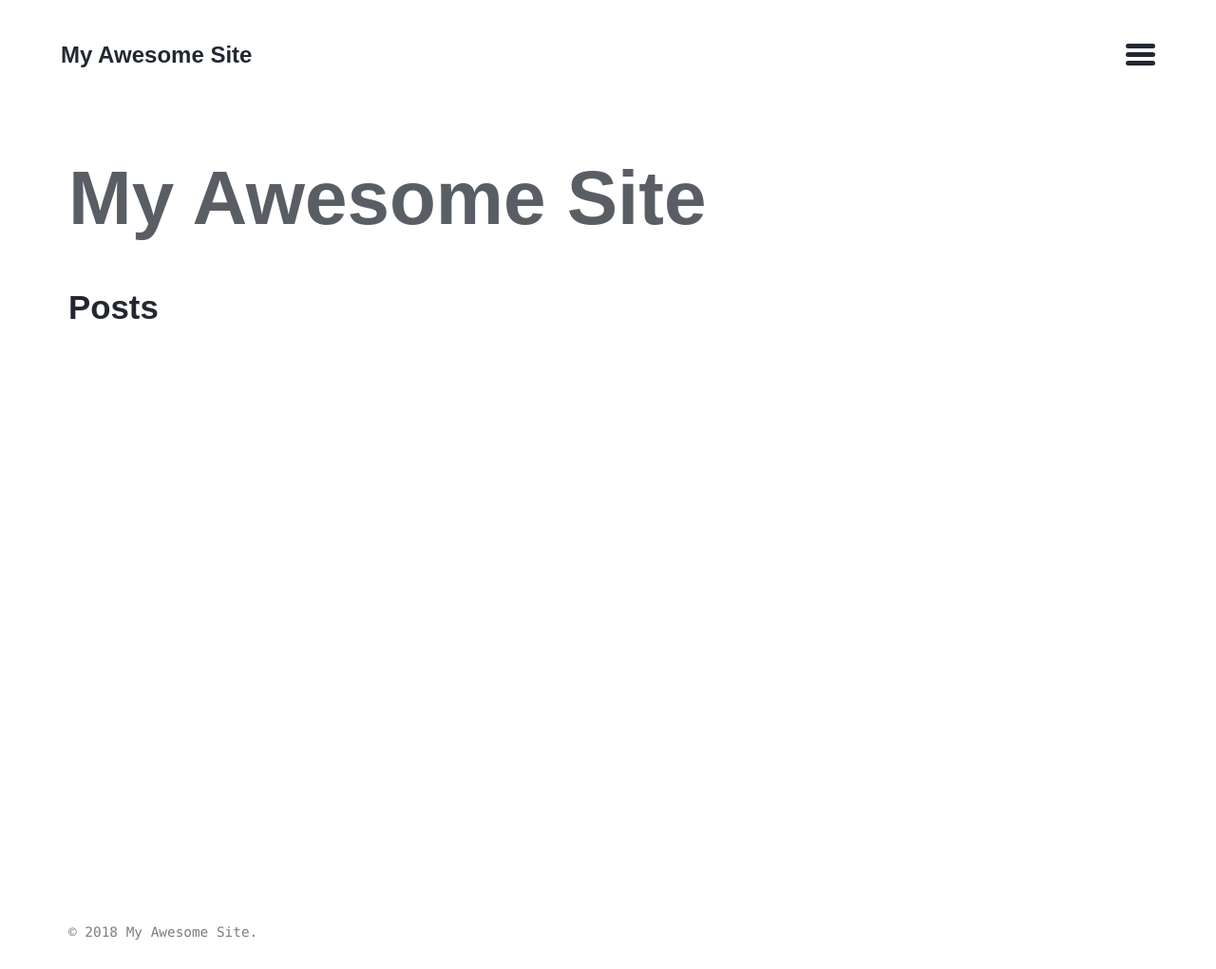
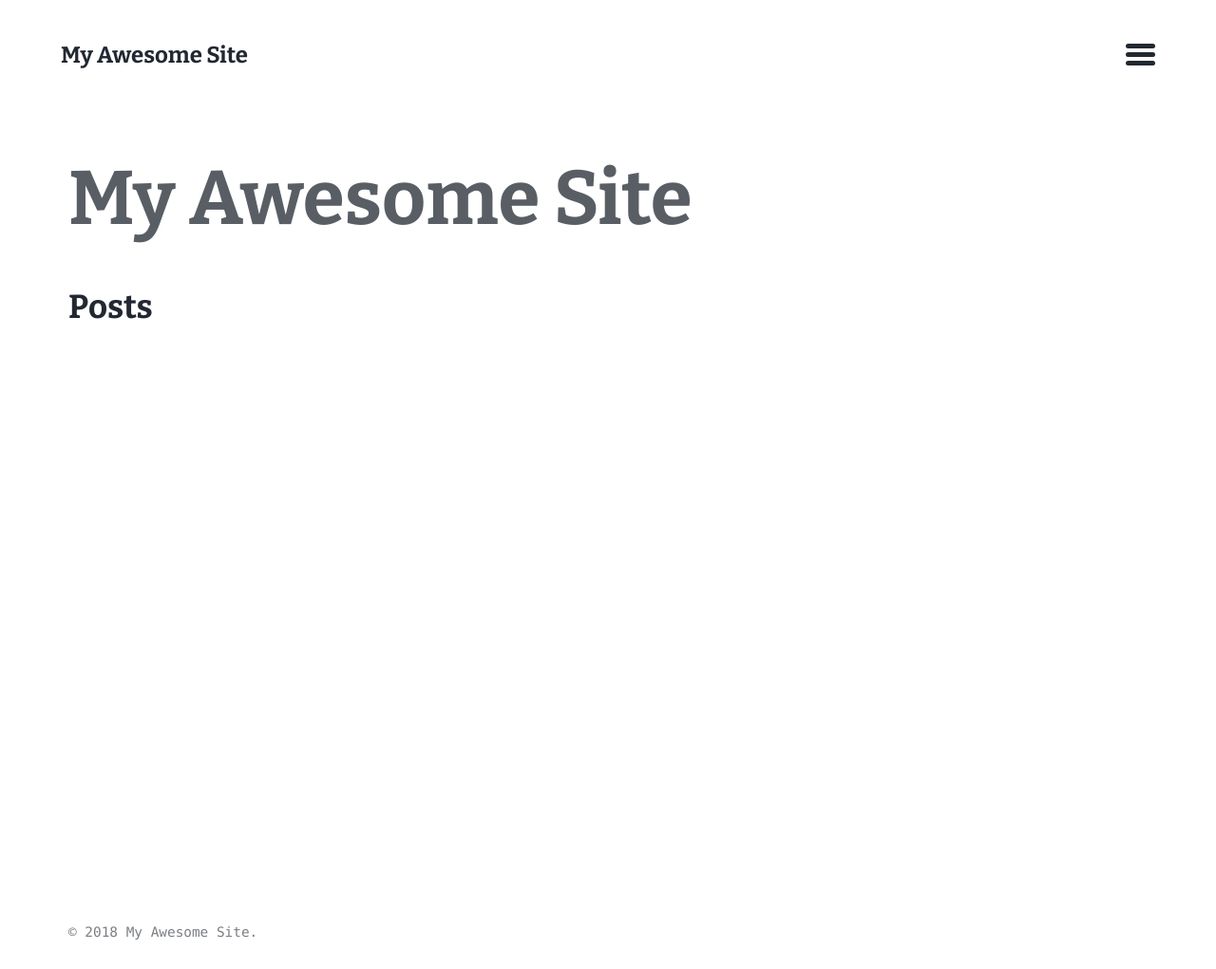
Before and after one commit to vg/basically-basic, a Jekyll site: the page built from index.md, in a window 1280 px wide. Shown: the whole page at 95% size. Built offline with Jekyll 4.4.1, drawn with Linux system fonts in a browser that asks for light colours.

Commit message:
Update _variables.scss

```diff
--- a/_sass/basically-basic/_variables.scss
+++ b/_sass/basically-basic/_variables.scss
@@ -42,7 +42,7 @@ $h6-min: ($base-font-size / $modular-scale-1) !default;
 $h6-max: ($base-font-size / $modular-scale-2) !default;
 
 /* Base font family */
-$base-font-family: "Fira Sans", sans-serif !default;
+$base-font-family: "Bitter", sans-serif !default;
 /* Other font families */
 $headline-font-family: $base-font-family !default;
 $monospace-font-family: Menlo, Consolas, Monaco, "Courier New", Courier,
```
